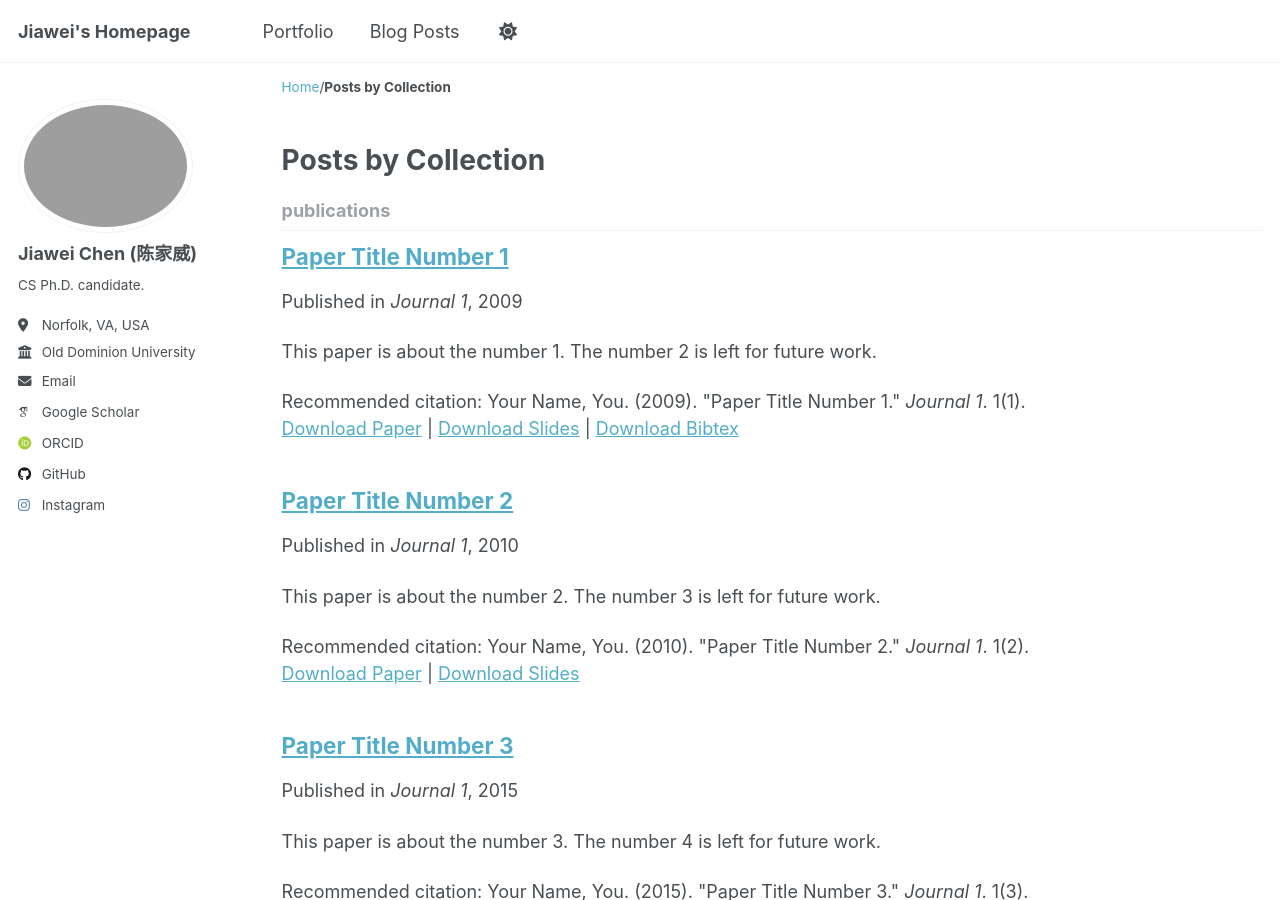
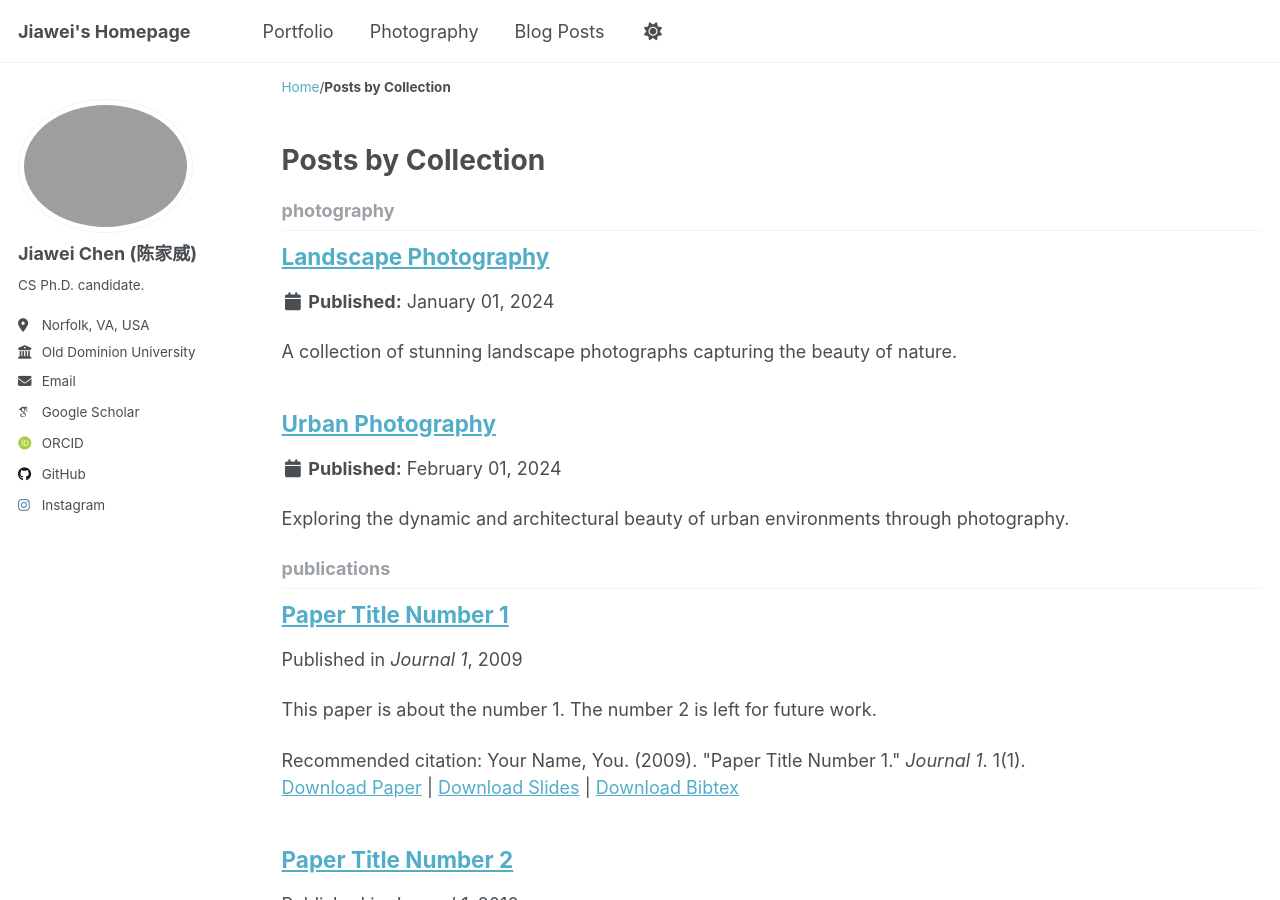
Before and after one commit to ODUJiaweiChen/ODUJiaweiChen.github.io, a Jekyll site: the page built from _pages/collection-archive.html, in a window 1280 px wide and 900 px high. Built offline with Jekyll 4.4.1, drawn with Linux system fonts in a browser that asks for light colours; some web fonts are replaced; part of the change alters nothing that is shown.

Commit message:
Updated.

```diff
--- a/_config.yml
+++ b/_config.yml
@@ -235,8 +235,11 @@ collections:
     output: true # 启用“出版物”集合的输出。
     permalink: /:collection/:path/ # 定义“出版物”项的永久链接结构。
   portfolio:
-    output: false # 启用“作品集”集合的输出。
-    permalink: /:collection/:path/ # 定义“作品集”项的永久链接结构。
+    output: false # 启用"作品集"集合的输出。
+    permalink: /:collection/:path/ # 定义"作品集"项的永久链接结构。
+  photography:
+    output: true # 启用"摄影"集合的输出。
+    permalink: /:collection/:path/ # 定义"摄影"项的永久链接结构。
   talks:
     output: true # 启用“讲座”集合的输出。
     permalink: /:collection/:path/ # 定义“讲座”项的永久链接结构。
--- a/_data/navigation.yml
+++ b/_data/navigation.yml
@@ -20,6 +20,9 @@ main:
   - title: "Portfolio"
     url: /portfolio/
 
+  - title: "Photography"
+    url: /photography/
+
   - title: "Blog Posts"
     url: /year-archive/
 
--- /dev/null
+++ b/_photography/2024-01-01-landscape-photography.md
@@ -0,0 +1,34 @@
+---
+layout: single
+title: "Landscape Photography"
+collection: photography
+permalink: /photography/landscape-photography/
+excerpt: "A collection of stunning landscape photographs capturing the beauty of nature."
+tags:
+  - landscape
+  - nature
+  - photography
+header:
+  overlay_image: /assets/images/landscape-photo.jpg
+  overlay_filter: 0.5
+  caption: "Landscape Photography Collection"
+---
+
+This collection showcases my landscape photography work, featuring breathtaking natural scenes from various locations.
+
+## Featured Works
+
+### Mountain Ranges
+- **Location**: Rocky Mountains, Colorado
+- **Description**: Captured during golden hour with dramatic lighting
+- **Equipment**: Canon EOS R5, 24-70mm f/2.8 lens
+
+### Coastal Scenes
+- **Location**: Pacific Coast, California
+- **Description**: Long exposure shots of ocean waves
+- **Equipment**: Nikon Z7, ND filter
+
+### Forest Photography
+- **Location**: Redwood National Park
+- **Description**: Misty morning shots in ancient forests
+- **Equipment**: Sony A7III, wide-angle lens
--- /dev/null
+++ b/_photography/2024-02-01-urban-photography.md
@@ -0,0 +1,34 @@
+---
+layout: single
+title: "Urban Photography"
+collection: photography
+permalink: /photography/urban-photography/
+excerpt: "Exploring the dynamic and architectural beauty of urban environments through photography."
+tags:
+  - urban
+  - architecture
+  - street photography
+header:
+  overlay_image: /assets/images/urban-photo.jpg
+  overlay_filter: 0.5
+  caption: "Urban Photography Collection"
+---
+
+This collection focuses on urban photography, capturing the essence of city life, architecture, and street scenes.
+
+## Featured Works
+
+### Architectural Photography
+- **Location**: New York City
+- **Description**: Modern skyscrapers and historical buildings
+- **Equipment**: Fujifilm X-T4, prime lenses
+
+### Street Photography
+- **Location**: Tokyo, Japan
+- **Description**: Candid moments in bustling city streets
+- **Equipment**: Leica M10, 35mm lens
+
+### Night Photography
+- **Location**: Chicago downtown
+- **Description**: Long exposure cityscapes at night
+- **Equipment**: Tripod, remote shutter, wide aperture lens
```
Also changed, not shown: _pages/photography.html (added).
